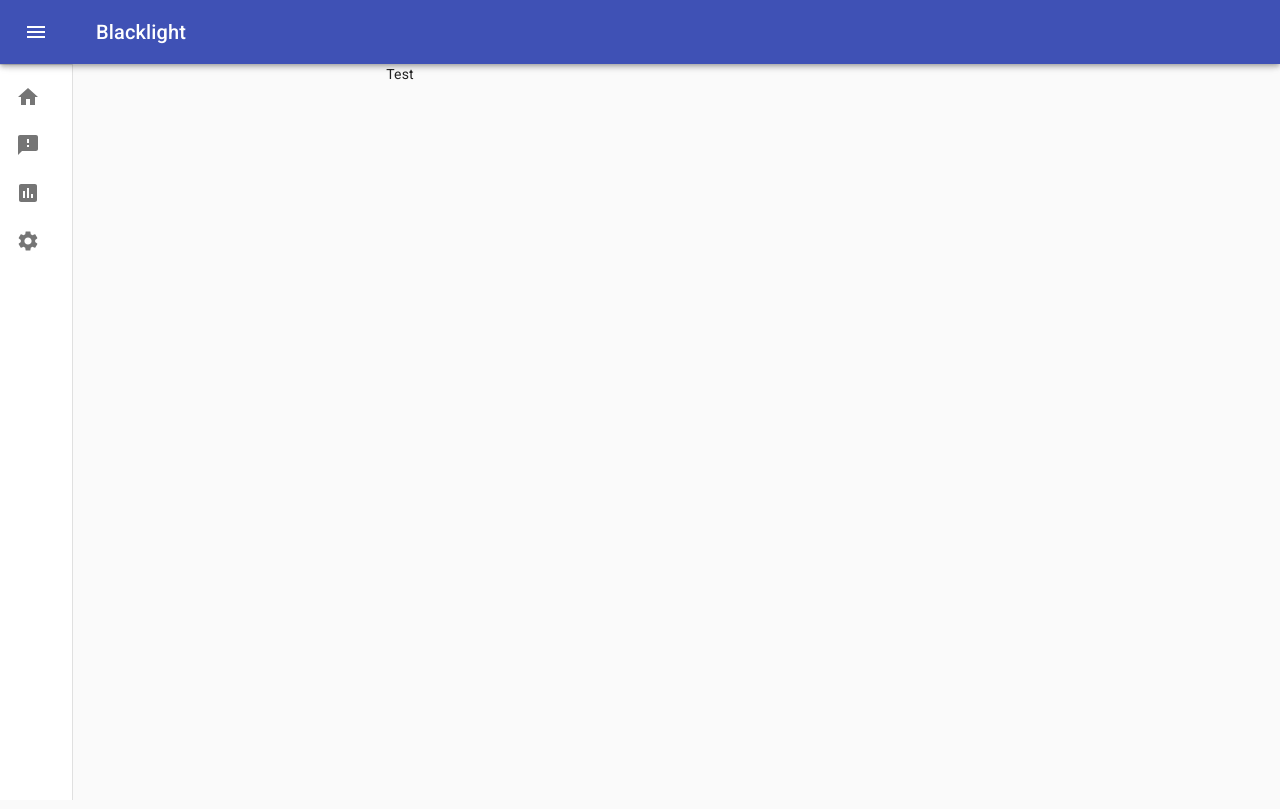
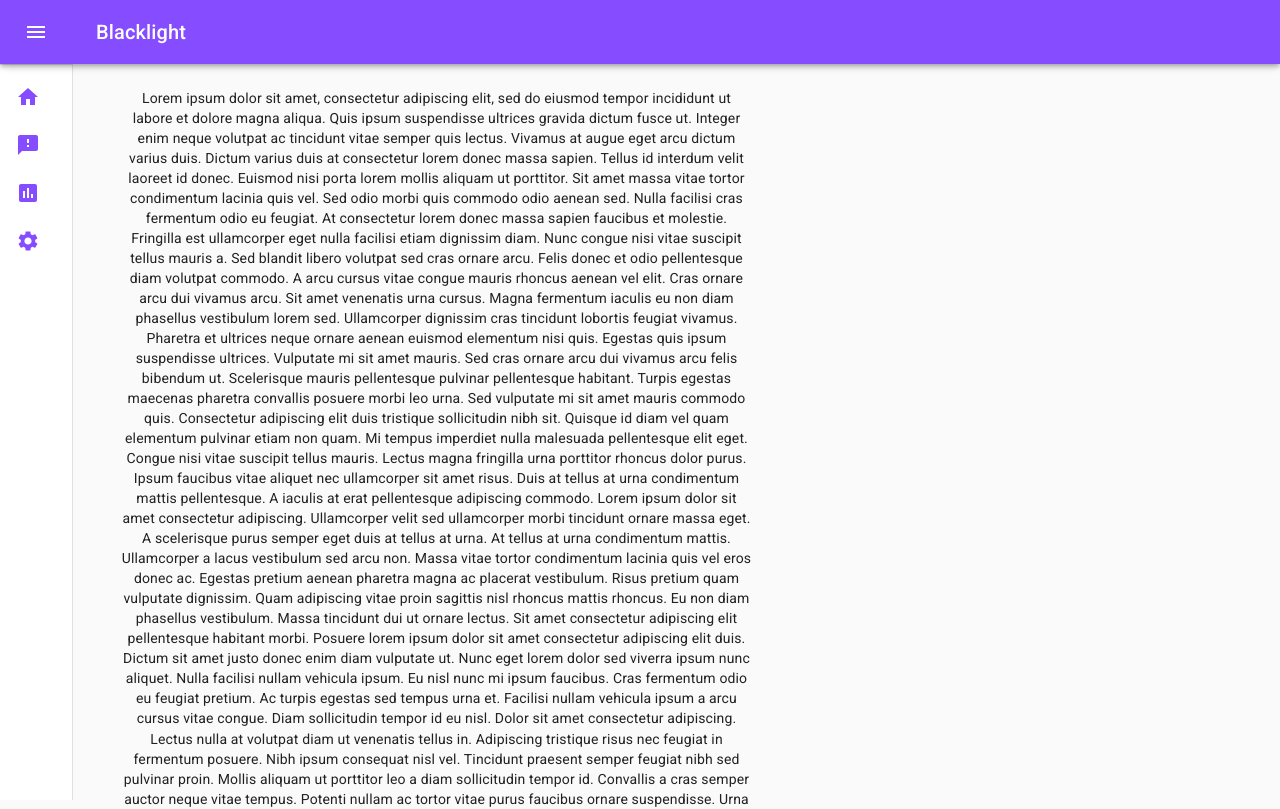
Before and after one commit to SphinxNumberNine/Blacklight, a React (Create React App) app in the folder extension/: page / in a window 1280 px wide. Shown: the top 809 px of the page. Built offline with nearby package versions, Linux system fonts and the light colour scheme.

Commit message:
Edits to header style and component architecture

```diff
--- /dev/null
+++ b/extension/colors.json
@@ -0,0 +1,3 @@
+{
+  "primary_purple": "#854DFF"
+}
--- a/extension/src/App.js
+++ b/extension/src/App.js
@@ -1,14 +1,11 @@
-import React from 'react';
-import logo from './logo.svg';
-import './App.css';
-import HomeScreen from './components/HomeScreen';
-import Header from './components/Header';
+import React from "react";
+import "./App.css";
+import Header from "./components/Header";
 
 function App() {
   return (
-    <div className='App'>
+    <div className="App">
       <Header />
-      <HomeScreen />
     </div>
   );
 }
--- a/extension/src/components/Header.js
+++ b/extension/src/components/Header.js
@@ -1,144 +1,46 @@
-/* import React, { Component } from 'react';
-import { AppBar, Toolbar, Typography, IconButton } from '@material-ui/core';
-import MenuIcon from '@material-ui/icons/Menu';
-import ChevronLeftIcon from '@material-ui/icons/ChevronLeft';
-import ChevronRightIcon from '@material-ui/icons/ChevronRight';
-import ListItem from '@material-ui/core/ListItem';
-import ListItemIcon from '@material-ui/core/ListItemIcon';
-import {
-  MuiThemeProvider,
-  createMuiTheme,
-  withStyles
-} from '@material-ui/core/styles';
-import theme from '../theme';
-import { makeStyles, useTheme } from '@material-ui/core/styles';
-import Drawer from '@material-ui/core/Drawer';
-import List from '@material-ui/core/List';
-import Divider from '@material-ui/core/Divider';
-import ListItemText from '@material-ui/core/ListItemText';
-import InboxIcon from '@material-ui/icons/MoveToInbox';
-import MailIcon from '@material-ui/icons/Mail';
+import React from "react";
+import clsx from "clsx";
+import { makeStyles, useTheme } from "@material-ui/core/styles";
+import Drawer from "@material-ui/core/Drawer";
+import AppBar from "@material-ui/core/AppBar";
+import Toolbar from "@material-ui/core/Toolbar";
+import List from "@material-ui/core/List";
+import CssBaseline from "@material-ui/core/CssBaseline";
+import Typography from "@material-ui/core/Typography";
+import Divider from "@material-ui/core/Divider";
+import IconButton from "@material-ui/core/IconButton";
+import MenuIcon from "@material-ui/icons/Menu";
+import ChevronLeftIcon from "@material-ui/icons/ChevronLeft";
+import ChevronRightIcon from "@material-ui/icons/ChevronRight";
+import ListItem from "@material-ui/core/ListItem";
+import ListItemIcon from "@material-ui/core/ListItemIcon";
+import HomeIcon from "@material-ui/icons/Home";
+import FeedbackIcon from "@material-ui/icons/Feedback";
+import ListItemText from "@material-ui/core/ListItemText";
+import SettingsIcon from "@material-ui/icons/Settings";
+import ChartIcon from "@material-ui/icons/InsertChart";
 
-const styles = {
-  root: {
-    colorDefault: '5804ff',
-    colorPrimary: '5804ff'
-  }
-};
+// components
+import HomeScreen from "./HomeScreen";
 
-class Header extends Component {
-  constructor(props) {
-    super(props);
-
-    this.state = {
-      open: false
-    };
-    this.handleDrawerOpen = this.handleDrawerOpen.bind(this);
-    this.handleDrawerClose = this.handleDrawerClose.bind(this);
-  }
-
-  handleDrawerOpen() {
-    this.setState({ open: true });
-  }
-
-  handleDrawerClose() {
-    this.setState({ open: false });
-  }
-
-  render() {
-    return (
-      <MuiThemeProvider theme={theme}>
-        <AppBar>
-          <Toolbar>
-            <IconButton
-              edge='start'
-              color='inherit'
-              aria-label='Menu'
-              onClick={this.handleDrawerOpen}
-            >
-              <MenuIcon />
-            </IconButton>
-            <Typography variant='h6'>Privacy Policy Helper</Typography>
-          </Toolbar>
-        </AppBar>
-        <Drawer variant='permanent' open={this.state ? this.state.open : false}>
-          <Toolbar>
-            <IconButton onClick={this.handleDrawerClose}>
-              {theme.direction === 'rtl' ? (
-                <ChevronRightIcon />
-              ) : (
-                <ChevronLeftIcon />
-              )}
-            </IconButton>
-          </Toolbar>
-          <Divider />
-          <List>
-            {['Inbox', 'Starred', 'Send email', 'Drafts'].map((text, index) => (
-              <ListItem button key={text}>
-                <ListItemIcon>
-                  {index % 2 === 0 ? <InboxIcon /> : <MailIcon />}
-                </ListItemIcon>
-                <ListItemText primary={text} />
-              </ListItem>
-            ))}
-          </List>
-          <Divider />
-          <List>
-            {['All mail', 'Trash', 'Spam'].map((text, index) => (
-              <ListItem button key={text}>
-                <ListItemIcon>
-                  {index % 2 === 0 ? <InboxIcon /> : <MailIcon />}
-                </ListItemIcon>
-                <ListItemText primary={text} />
-              </ListItem>
-            ))}
-          </List>
-        </Drawer>
-      </MuiThemeProvider>
-    );
-  }
-}
-
-export default withStyles(styles)(Header); */
-
-import React from 'react';
-import clsx from 'clsx';
-import { makeStyles, useTheme } from '@material-ui/core/styles';
-import Drawer from '@material-ui/core/Drawer';
-import AppBar from '@material-ui/core/AppBar';
-import Toolbar from '@material-ui/core/Toolbar';
-import List from '@material-ui/core/List';
-import CssBaseline from '@material-ui/core/CssBaseline';
-import Typography from '@material-ui/core/Typography';
-import Divider from '@material-ui/core/Divider';
-import IconButton from '@material-ui/core/IconButton';
-import MenuIcon from '@material-ui/icons/Menu';
-import ChevronLeftIcon from '@material-ui/icons/ChevronLeft';
-import ChevronRightIcon from '@material-ui/icons/ChevronRight';
-import ListItem from '@material-ui/core/ListItem';
-import ListItemIcon from '@material-ui/core/ListItemIcon';
-import HomeIcon from '@material-ui/icons/Home';
-import FeedbackIcon from '@material-ui/icons/Feedback';
-import ListItemText from '@material-ui/core/ListItemText';
-import SettingsIcon from '@material-ui/icons/Settings';
-import ChartIcon from '@material-ui/icons/InsertChart';
 const drawerWidth = 240;
 
 const useStyles = makeStyles(theme => ({
   root: {
-    display: 'flex'
+    display: "flex"
   },
   appBar: {
     zIndex: theme.zIndex.drawer + 1,
-    transition: theme.transitions.create(['width', 'margin'], {
+    transition: theme.transitions.create(["width", "margin"], {
       easing: theme.transitions.easing.sharp,
       duration: theme.transitions.duration.leavingScreen
-    })
+    }),
+    backgroundColor: "#854DFF"
   },
   appBarShift: {
     marginLeft: drawerWidth,
     width: `calc(100% - ${drawerWidth}px)`,
-    transition: theme.transitions.create(['width', 'margin'], {
+    transition: theme.transitions.create(["width", "margin"], {
       easing: theme.transitions.easing.sharp,
       duration: theme.transitions.duration.enteringScreen
     })
@@ -147,36 +49,39 @@ const useStyles = makeStyles(theme => ({
     marginRight: 36
   },
   hide: {
-    display: 'none'
+    display: "none"
   },
   drawer: {
     width: drawerWidth,
     flexShrink: 0,
-    whiteSpace: 'nowrap'
+    whiteSpace: "nowrap"
   },
   drawerOpen: {
     width: drawerWidth,
-    transition: theme.transitions.create('width', {
+    transition: theme.transitions.create("width", {
       easing: theme.transitions.easing.sharp,
       duration: theme.transitions.duration.enteringScreen
     })
   },
   drawerClose: {
-    transition: theme.transitions.create('width', {
+    transition: theme.transitions.create("width", {
       easing: theme.transitions.easing.sharp,
       duration: theme.transitions.duration.leavingScreen
     }),
-    overflowX: 'hidden',
+    overflowX: "hidden",
     width: theme.spacing(7) + 1,
-    [theme.breakpoints.up('sm')]: {
+    [theme.breakpoints.up("sm")]: {
       width: theme.spacing(9) + 1
     }
   },
+  icon: {
+    color: "#854DFF"
+  },
   toolbar: {
-    display: 'flex',
-    alignItems: 'center',
-    justifyContent: 'flex-end',
-    padding: '0 8px',
+    display: "flex",
+    alignItems: "center",
+    justifyContent: "flex-end",
+    padding: "0 8px",
     ...theme.mixins.toolbar
   },
   content: {
@@ -202,30 +107,30 @@ export default function Header() {
     <div className={classes.root}>
       <CssBaseline />
       <AppBar
-        position='fixed'
+        position="fixed"
         className={clsx(classes.appBar, {
           [classes.appBarShift]: open
         })}
       >
         <Toolbar>
           <IconButton
-            color='inherit'
-            aria-label='Open drawer'
+            color="inherit"
+            aria-label="Open drawer"
             onClick={handleDrawerOpen}
-            edge='start'
+            edge="start"
             className={clsx(classes.menuButton, {
               [classes.hide]: open
             })}
           >
             <MenuIcon />
           </IconButton>
-          <Typography variant='h6' noWrap>
+          <Typography variant="h6" noWrap>
             Blacklight
           </Typography>
         </Toolbar>
       </AppBar>
       <Drawer
-        variant='permanent'
+        variant="permanent"
         className={clsx(classes.drawer, {
           [classes.drawerOpen]: open,
           [classes.drawerClose]: !open
@@ -241,7 +146,7 @@ export default function Header() {
         <div className={classes.toolbar}>
           <Typography>Menu</Typography>
           <IconButton onClick={handleDrawerClose}>
-            {theme.direction === 'rtl' ? (
+            {theme.direction === "rtl" ? (
               <ChevronRightIcon />
             ) : (
               <ChevronLeftIcon />
@@ -250,42 +155,35 @@ export default function Header() {
         </div>
         <Divider />
         <List>
-          {/* ['Inbox', 'Starred', 'Send email', 'Drafts'].map((text, index) => (
-            <ListItem button key={text}>
-              <ListItemIcon>
-                {index % 2 === 0 ? <InboxIcon /> : <MailIcon />}
-              </ListItemIcon>
-              <ListItemText primary={text} />
-            </ListItem>
-          )) */}
-          <ListItem button key='Home'>
+          <ListItem button key="Home">
             <ListItemIcon>
-              <HomeIcon />
+              <HomeIcon className={classes.icon} />
             </ListItemIcon>
-            <ListItemText primary='Blacklight Home' />
+            <ListItemText primary="Blacklight Home" />
           </ListItem>
-          <ListItem button key='Warnings'>
+          <ListItem button key="Warnings">
             <ListItemIcon>
-              <FeedbackIcon />
+              <FeedbackIcon className={classes.icon} />
             </ListItemIcon>
-            <ListItemText primary='Warnings' />
+            <ListItemText primary="Warnings" />
           </ListItem>
-          <ListItem button key='Resources'>
+          <ListItem button key="Resources">
             <ListItemIcon>
-              <ChartIcon />
+              <ChartIcon className={classes.icon} />
             </ListItemIcon>
-            <ListItemText primary='Privacy Resources' />
+            <ListItemText primary="Privacy Resources" />
           </ListItem>
-          <ListItem button key='Settings'>
+          <ListItem button key="Settings">
             <ListItemIcon>
-              <SettingsIcon />
+              <SettingsIcon className={classes.icon} />
             </ListItemIcon>
-            <ListItemText primary='Settings' />
+            <ListItemText primary="Settings" />
           </ListItem>
         </List>
       </Drawer>
-      <main>
+      <main className={classes.content}>
         <div className={classes.toolbar} />
+        <HomeScreen />
       </main>
     </div>
   );
--- a/extension/src/components/HomeScreen.js
+++ b/extension/src/components/HomeScreen.js
@@ -1,5 +1,5 @@
-import React, { Component } from 'react';
-import { Container } from '@material-ui/core';
+import React, { Component } from "react";
+import { Container } from "@material-ui/core";
 
 class HomeScreen extends Component {
   constructor(props) {
@@ -7,7 +7,75 @@ class HomeScreen extends Component {
   }
 
   render() {
-    return <Container>Test</Container>;
+    return (
+      <Container>
+        Lorem ipsum dolor sit amet, consectetur adipiscing elit, sed do eiusmod
+        tempor incididunt ut labore et dolore magna aliqua. Quis ipsum
+        suspendisse ultrices gravida dictum fusce ut. Integer enim neque
+        volutpat ac tincidunt vitae semper quis lectus. Vivamus at augue eget
+        arcu dictum varius duis. Dictum varius duis at consectetur lorem donec
+        massa sapien. Tellus id interdum velit laoreet id donec. Euismod nisi
+        porta lorem mollis aliquam ut porttitor. Sit amet massa vitae tortor
+        condimentum lacinia quis vel. Sed odio morbi quis commodo odio aenean
+        sed. Nulla facilisi cras fermentum odio eu feugiat. At consectetur lorem
+        donec massa sapien faucibus et molestie. Fringilla est ullamcorper eget
+        nulla facilisi etiam dignissim diam. Nunc congue nisi vitae suscipit
+        tellus mauris a. Sed blandit libero volutpat sed cras ornare arcu. Felis
+        donec et odio pellentesque diam volutpat commodo. A arcu cursus vitae
+        congue mauris rhoncus aenean vel elit. Cras ornare arcu dui vivamus
+        arcu. Sit amet venenatis urna cursus. Magna fermentum iaculis eu non
+        diam phasellus vestibulum lorem sed. Ullamcorper dignissim cras
+        tincidunt lobortis feugiat vivamus. Pharetra et ultrices neque ornare
+        aenean euismod elementum nisi quis. Egestas quis ipsum suspendisse
+        ultrices. Vulputate mi sit amet mauris. Sed cras ornare arcu dui vivamus
+        arcu felis bibendum ut. Scelerisque mauris pellentesque pulvinar
+        pellentesque habitant. Turpis egestas maecenas pharetra convallis
+        posuere morbi leo urna. Sed vulputate mi sit amet mauris commodo quis.
+        Consectetur adipiscing elit duis tristique sollicitudin nibh sit.
+        Quisque id diam vel quam elementum pulvinar etiam non quam. Mi tempus
+        imperdiet nulla malesuada pellentesque elit eget. Congue nisi vitae
+        suscipit tellus mauris. Lectus magna fringilla urna porttitor rhoncus
+        dolor purus. Ipsum faucibus vitae aliquet nec ullamcorper sit amet
+        risus. Duis at tellus at urna condimentum mattis pellentesque. A iaculis
+        at erat pellentesque adipiscing commodo. Lorem ipsum dolor sit amet
+        consectetur adipiscing. Ullamcorper velit sed ullamcorper morbi
+        tincidunt ornare massa eget. A scelerisque purus semper eget duis at
+        tellus at urna. At tellus at urna condimentum mattis. Ullamcorper a
+        lacus vestibulum sed arcu non. Massa vitae tortor condimentum lacinia
+        quis vel eros donec ac. Egestas pretium aenean pharetra magna ac
+        placerat vestibulum. Risus pretium quam vulputate dignissim. Quam
+        adipiscing vitae proin sagittis nisl rhoncus mattis rhoncus. Eu non diam
+        phasellus vestibulum. Massa tincidunt dui ut ornare lectus. Sit amet
+        consectetur adipiscing elit pellentesque habitant morbi. Posuere lorem
+        ipsum dolor sit amet consectetur adipiscing elit duis. Dictum sit amet
+        justo donec enim diam vulputate ut. Nunc eget lorem dolor sed viverra
+        ipsum nunc aliquet. Nulla facilisi nullam vehicula ipsum. Eu nisl nunc
+        mi ipsum faucibus. Cras fermentum odio eu feugiat pretium. Ac turpis
+        egestas sed tempus urna et. Facilisi nullam vehicula ipsum a arcu cursus
+        vitae congue. Diam sollicitudin tempor id eu nisl. Dolor sit amet
+        consectetur adipiscing. Lectus nulla at volutpat diam ut venenatis
+        tellus in. Adipiscing tristique risus nec feugiat in fermentum posuere.
+        Nibh ipsum consequat nisl vel. Tincidunt praesent semper feugiat nibh
+        sed pulvinar proin. Mollis aliquam ut porttitor leo a diam sollicitudin
+        tempor id. Convallis a cras semper auctor neque vitae tempus. Potenti
+        nullam ac tortor vitae purus faucibus ornare suspendisse. Urna molestie
+        at elementum eu facilisis sed odio morbi. At varius vel pharetra vel. Ut
+        diam quam nulla porttitor massa. Dui accumsan sit amet nulla facilisi.
+        Pellentesque habitant morbi tristique senectus. Orci phasellus egestas
+        tellus rutrum tellus pellentesque. Fringilla phasellus faucibus
+        scelerisque eleifend donec pretium vulputate sapien nec. Augue eget arcu
+        dictum varius duis at. Feugiat in fermentum posuere urna nec tincidunt
+        praesent. Arcu dictum varius duis at consectetur lorem. Feugiat in
+        fermentum posuere urna nec tincidunt praesent semper. Egestas maecenas
+        pharetra convallis posuere. Est lorem ipsum dolor sit amet. Sagittis id
+        consectetur purus ut faucibus pulvinar elementum integer. Tortor id
+        aliquet lectus proin nibh nisl condimentum id venenatis. Dictumst
+        vestibulum rhoncus est pellentesque elit. Volutpat diam ut venenatis
+        tellus in metus vulputate eu scelerisque. Odio morbi quis commodo odio.
+        Mollis nunc sed id semper risus in hendrerit. Amet massa vitae tortor
+        condimentum lacinia quis vel eros.
+      </Container>
+    );
   }
 }
 
```
Also changed, not shown: 1 other file (tests, documents, lock files or other folders).
